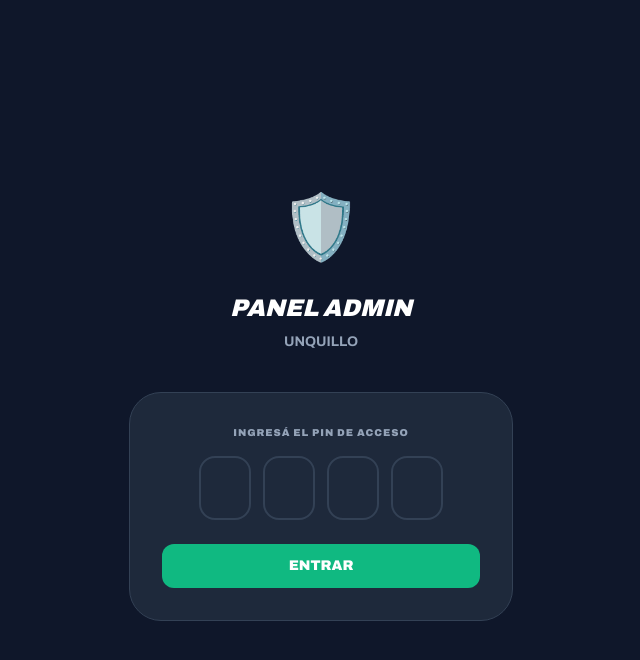
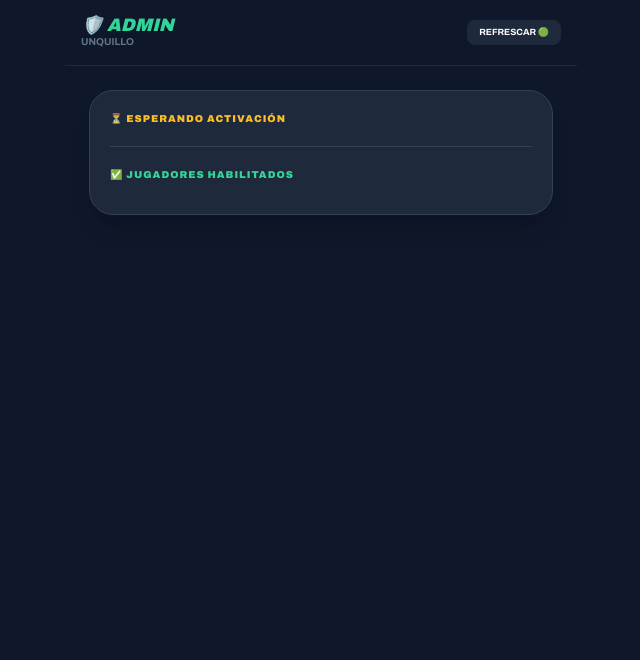
Before and after one commit to Julinihub/clientes-prode-2026, a plain HTML site: page Admin_UNQUILLO.html in a window 1280 px wide. Shown: the whole page, without its empty margins (319-959 px from the left). Drawn offline with nearby package versions, Linux system fonts and the light colour scheme.

Commit message:
Deploy: UNQUILLO (admin)

```diff
--- a/Admin_UNQUILLO.html
+++ b/Admin_UNQUILLO.html
@@ -12,8 +12,6 @@
         .tab-content.active { display:block; }
         .btn-nav { color:#475569; }
         .btn-nav.active { color:#34d399; }
-        .pin-digit { width:52px; height:64px; background:#1e293b; border:2px solid #334155; border-radius:1rem; font-size:28px; font-weight:900; text-align:center; color:white; outline:none; transition:all 0.2s; }
-        .pin-digit:focus { border-color:#10b981; box-shadow:0 0 0 3px rgba(16,185,129,0.2); }
         textarea.admin-ta { background:#1e293b; border:1px solid #334155; color:white; border-radius:1rem; padding:1rem; width:100%; font-family:'Archivo',sans-serif; font-size:13px; font-weight:600; resize:vertical; min-height:120px; outline:none; transition:border-color 0.2s; }
         textarea.admin-ta:focus { border-color:#10b981; }
         .btn-sm { font-size:11px; font-weight:900; padding:6px 14px; border-radius:8px; cursor:pointer; transition:all 0.2s; }
@@ -30,26 +28,7 @@
 </head>
 <body class="max-w-lg mx-auto">
 
-<div id="pin-screen" class="min-h-screen flex flex-col items-center justify-center p-8">
-    <div class="text-center mb-10">
-        <span style="font-size:4rem;">🛡️</span>
-        <h1 class="text-2xl font-black italic uppercase text-white mt-4">Panel Admin</h1>
-        <p class="text-slate-400 text-sm mt-2 font-bold">UNQUILLO</p>
-    </div>
-    <div class="bg-slate-800 p-8 rounded-[2rem] border border-slate-700 w-full max-w-sm">
-        <p class="text-[10px] font-black text-slate-400 uppercase tracking-widest mb-4 text-center">Ingresá el PIN de acceso</p>
-        <div class="flex justify-center gap-3 mb-6">
-            <input type="password" inputmode="numeric" class="pin-digit" id="p1" maxlength="1" oninput="avanzarPin(this,'p2')" onkeydown="retrocederPin(event,this,'')">
-            <input type="password" inputmode="numeric" class="pin-digit" id="p2" maxlength="1" oninput="avanzarPin(this,'p3')" onkeydown="retrocederPin(event,this,'p1')">
-            <input type="password" inputmode="numeric" class="pin-digit" id="p3" maxlength="1" oninput="avanzarPin(this,'p4')" onkeydown="retrocederPin(event,this,'p2')">
-            <input type="password" inputmode="numeric" class="pin-digit" id="p4" maxlength="1" oninput="verificarPin()"        onkeydown="retrocederPin(event,this,'p3')">
-        </div>
-        <div id="pin-error" class="hidden text-center text-red-400 text-xs font-black uppercase mb-4">PIN incorrecto, intentá de nuevo</div>
-        <button onclick="verificarPin()" class="w-full btn-green btn-sm py-3 rounded-xl text-sm uppercase">Entrar</button>
-    </div>
-</div>
-
-<div id="main-app" style="display:none">
+<div id="main-app">
 
     <header class="p-4 border-b border-slate-800 flex justify-between items-center sticky top-0 bg-slate-900 z-50">
         <div>
```
